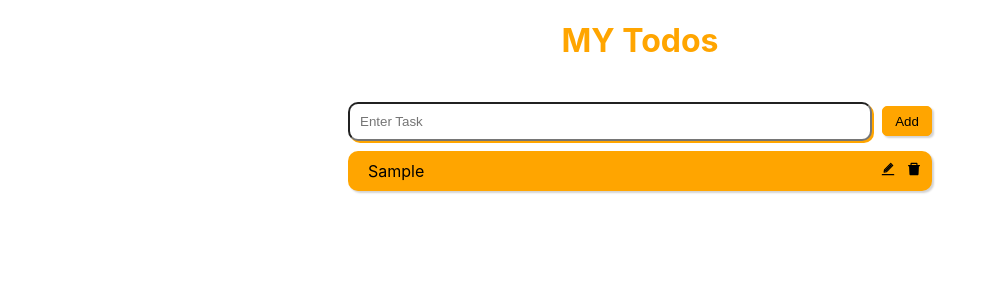
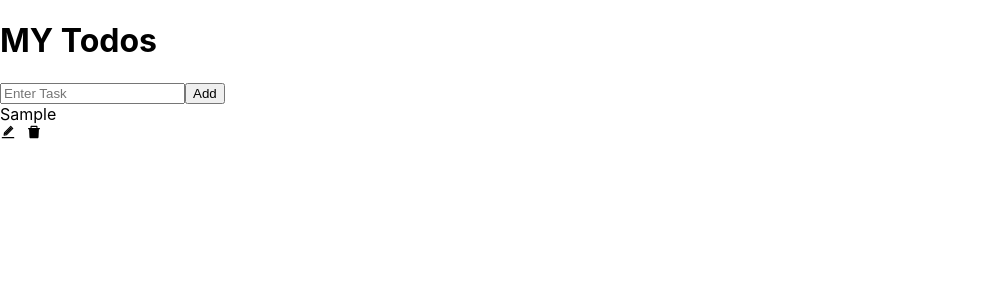
Before and after one commit to shruti1608/react-workshop, a React (Create React App) app: page / in a window 1280 px wide. Both pictures are taken after typing "Sample" into the empty fields and a click on the button "Add". Shown: the top 300 px of the page, without its empty margins (0-997 px from the left). Built offline with nearby package versions, Linux system fonts and the light colour scheme.

Commit message:
css changes

```diff
--- a/src/Todoapp.jsx
+++ b/src/Todoapp.jsx
@@ -1,17 +1,20 @@
+
 import { useState } from "react";
-import Todolist from './Todolist'
 import { AiTwotoneEdit,AiFillDelete } from "react-icons/ai";
 import { BiSave } from "react-icons/bi";
 
+import './Todostyle.css';
+
 export default function Todoapp(){
+
 const [state,setstate] =useState('')
 const [list,setlist] = useState([])
-const [editstate,seteditstate] = useState(false)
-const [updateinput,setupdateinput] = useState(state)
+const [isedit,setisedit] = useState(false)
+//const [updateinput,setupdateinput] = useState(state)
 
 function onclickhandler(){
 
-    if(state != ''){
+    if(state !== ''){
     setlist(curr => [...curr,state])
     setstate('')
     }
@@ -22,84 +25,76 @@ function handledelete(id){
 // console.log(id,"delete")
  setlist(list.filter((item,idx) => idx !== id ))
 }
-function updateitm(id){
 
-    seteditstate(true)
-    setlist([...list])
 
+function updateitem(itm,id,editstate){
+  console.log("inside updateitm",itm,id,editstate)
+ // setisedit(true)
+
+  list.map((ele,idx) => {
+    if(idx === id){
+        console.log(idx,id)
+        setisedit(true)
+    console.log("match",editstate)
+    }
+   console.log(editstate,idx,id)
+})
+ //setlist([...list])
 }
 
+function oncomplelehandler(id){
+    //save
+    console.log('inside oncompletehandler');
+    console.log(id,"save id")
+    setisedit(false)
+}
 
-const rootStyle={
-    justifyContent:"center",
-    flexDirection:"column",
-    display:"flex",
+function onupdatehandler(e,id){
+  console.log('inside onupdatehandler')
+  console.log(e.target.value,id,"this")
+  setlist(list.map((item,idx) => {
+    if(idx === id){
+      console.log('put existing value')
+    }
+    return item
+}))
+  setisedit(false)
 }
-const textStyle={
-    alignSelf:"center",
-    color:"orange"
-}
-const innerrootStyle={
-    marginTop:20,
-    alignSelf:"center",
-    flexDirection:"column"
-}
-const inputStyle={
-    boxShadow:"2px 2px orange",
-    padding:10,
-    width:500,
-    borderRadius:10
-}
-const buttonStyle={
-    marginLeft:10,
-    backgroundColor:"orange",
-    borderRadius:5,
-    height:30,
-    width:50,
-    boxShadow:"2px 2px 2px lightgray",
-    border:"1px solid orange"
-}
-const listStyle={
-    padding:10,
-    backgroundColor:"orange",
-    boxShadow:"2px 2px 2px lightgray",
-    marginTop:10,
-    borderRadius:10
-}
-const listtextStyle={
-    paddingLeft:10,
-}
+
 
 
     return(
 
-    <div style={rootStyle}>
-        <h1 style={textStyle}>MY Todos</h1>
-         <div style={innerrootStyle}>
+    <div className="rootStyle" >
 
-            <input style={inputStyle}
+        <h1 className="textStyle" >MY Todos</h1>
+         <div className="innerrootStyle" >
+
+            <input  className="inputStyle"
                value={state}
                placeholder='Enter Task'
                onChange={(state)=> setstate(state.target.value)}/>
-            <button style={buttonStyle}
+            <button className="buttonStyle"
                     value={list}
                     onClick={onclickhandler}>Add</button>
 
 
-            {list.map((itm,id) => <div key={id} style={listStyle}>
-                                 <div style={{display:"flex",justifyContent:"space-between"}}>
-                                 {editstate ?
-                                 <div style={{display:"flex",justifyContent:"space-between"}}>
-                                 <input value={updateinput}
+            {list.map((itm,id) => <div key={id} className="listStyle">
+                                 <div className="innerlistStyle" >
+
+                                 {isedit  ?
+                                 <div className="innerlistStyle">
+                                 <input defaultValue={state}
                                         style={{width:450}}
-                                        onChange={(e) => {setupdateinput(e.target.value);console.log(e.target.value,id,"this")}}></input>
-                                 <BiSave style={{marginLeft:10}} onClick={() => {console.log(id,"save id");seteditstate(false)}}></BiSave>
+                                        onChange={(e) => onupdatehandler(e,id)}></input>
+                                 <BiSave style={{marginLeft:10}}
+                                         onClick={() => oncomplelehandler(id)}></BiSave>
                                  </div>
                                  :
-                                  <span style={listtextStyle}>{itm}</span>
+                                  <span className="listtextStyle">{itm}</span>
                                   }
                                   <div>
-                                  <AiTwotoneEdit value={editstate} style={{marginRight:"10"}} onClick={() => updateitm(id)}></AiTwotoneEdit>
+                                  <AiTwotoneEdit onClick={() => updateitem(itm,id,isedit)} style={{marginRight:"10"}}></AiTwotoneEdit>
                                   <AiFillDelete  onClick={() => handledelete(id)}></AiFillDelete>
                                   </div>
                                   </div>
--- a/src/Todolist.jsx
+++ b/src/Todolist.jsx
@@ -0,0 +1,7 @@
+export default function Todolist(){
+    return(
+        <div className="rootStyle">
+          <span className="textStyle">todo app</span>
+        </div>
+    )
+}
--- /dev/null
+++ b/src/Todostyle.css
@@ -0,0 +1,43 @@
+ .rootStyle {
+    justify-content : "center";
+    flex-direction : "column";
+    display:"flex";
+}
+.textStyle {
+    align-self:"center";
+    color:"#ED7014";
+}
+.innerrootStyle {
+    margin-top:20;
+    align-self:"center";
+    flex-direction:"column";
+}
+.inputStyle {
+    box-shadow:"2px 2px orange";
+    padding:10;
+    width:500;
+    border-radius:10;
+}
+.buttonStyle {
+    margin-left:10;
+    background-color:"orange";
+    border-radius:5;
+    height:30;
+    width:50;
+    box-shadow:"2px 2px 2px lightgray";
+    border:"1px solid orange";
+}
+.listStyle {
+    padding:10;
+    background-color:"orange";
+    box-shadow:"2px 2px 2px lightgray";
+    margin-top:10;
+    border-radius:10;
+}
+.listtextStyle {
+    padding-left:10;
+}
+.innerlistStyle {
+    display:"flex";
+    justify-content:"space-between";
+}
```
